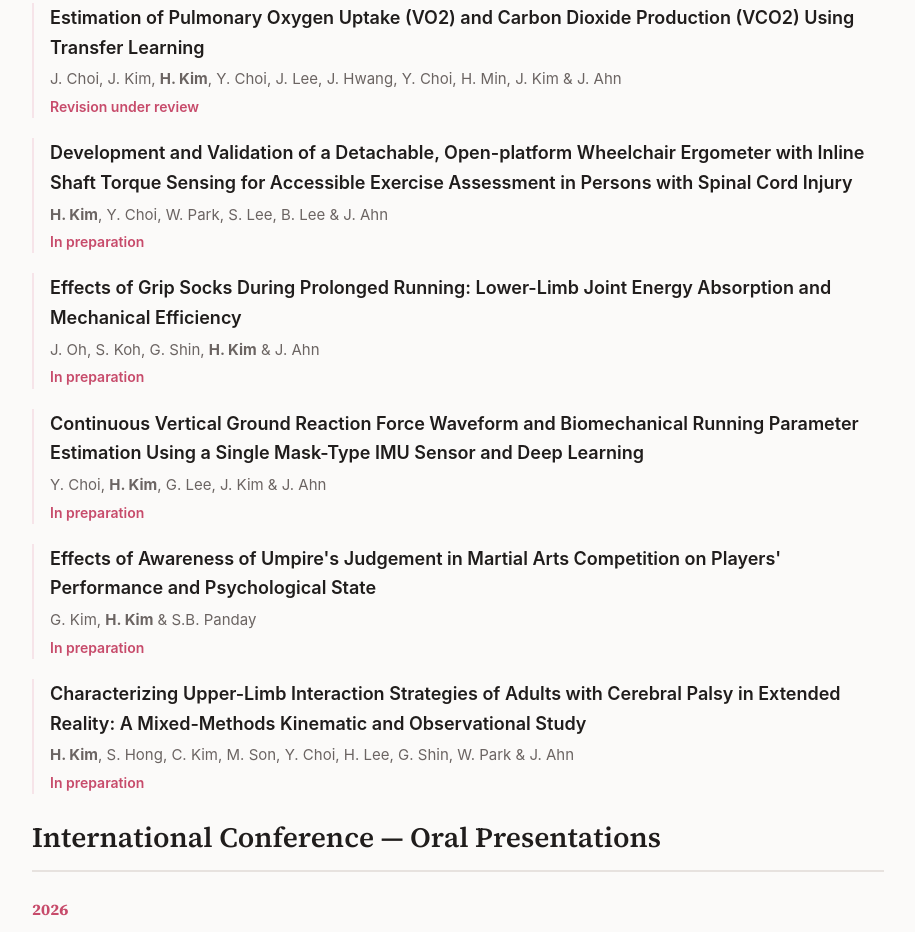
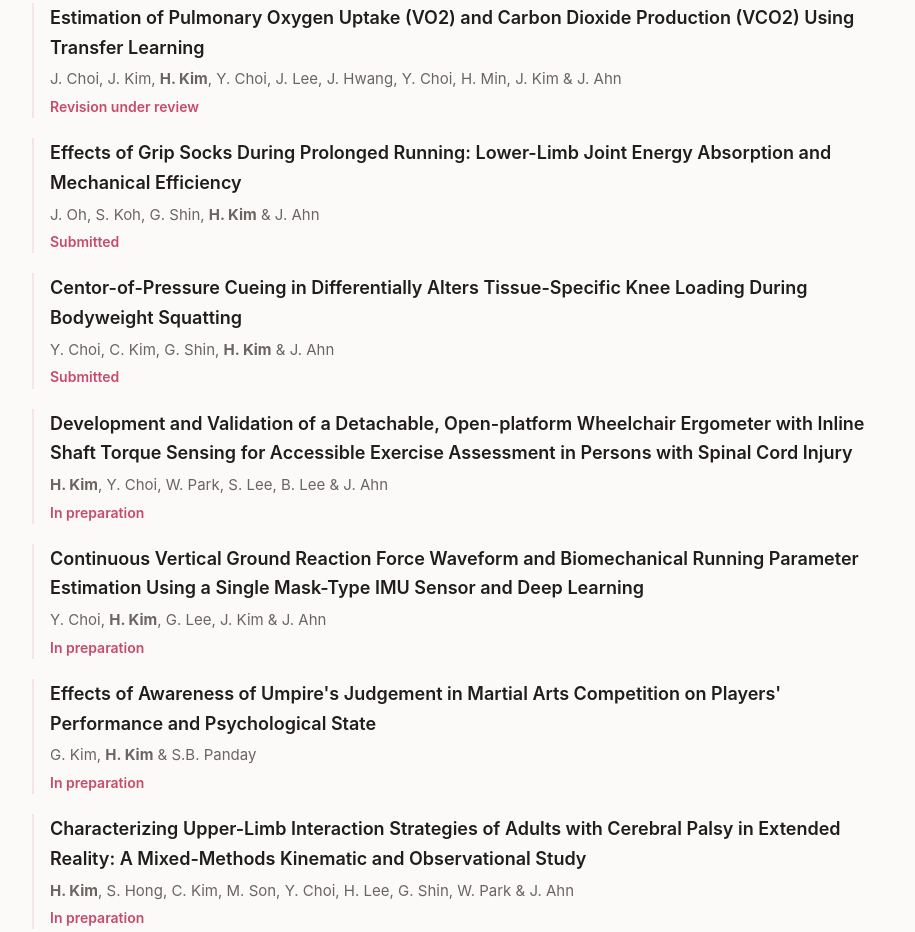
Before and after one commit to HyunjiKimv/hyunjikimv.github.io, a plain HTML site: page publications.html in a window 1280 px wide. Shown: the part 1816-2748 px from the top of the page, without its empty margins (182-1097 px from the left). Drawn offline with Linux system fonts and the light colour scheme.

Commit message:
Update publications.html

```diff
--- a/publications.html
+++ b/publications.html
@@ -99,13 +99,18 @@
       <div class="pub-venue"><span class="pub-status">Revision under review</span></div>
     </div>
     <div class="pub-entry">
+      <div class="pub-title">Effects of Grip Socks During Prolonged Running: Lower-Limb Joint Energy Absorption and Mechanical Efficiency</div>
+      <div class="pub-authors">J. Oh, S. Koh, G. Shin, <strong>H. Kim</strong> &amp; J. Ahn</div>
+      <div class="pub-venue"><span class="pub-status">Submitted</span></div>
+    </div>
+    <div class="pub-entry">
+      <div class="pub-title">Centor-of-Pressure Cueing in Differentially Alters Tissue-Specific Knee Loading During Bodyweight Squatting</div>
+      <div class="pub-authors">Y. Choi, C. Kim, G. Shin, <strong>H. Kim</strong> &amp; J. Ahn</div>
+      <div class="pub-venue"><span class="pub-status">Submitted</span></div>
+    </div>
+    <div class="pub-entry">
       <div class="pub-title">Development and Validation of a Detachable, Open-platform Wheelchair Ergometer with Inline Shaft Torque Sensing for Accessible Exercise Assessment in Persons with Spinal Cord Injury</div>
       <div class="pub-authors"><strong>H. Kim</strong>, Y. Choi, W. Park, S. Lee, B. Lee &amp; J. Ahn</div>
-      <div class="pub-venue"><span class="pub-status">In preparation</span></div>
-    </div>
-    <div class="pub-entry">
-      <div class="pub-title">Effects of Grip Socks During Prolonged Running: Lower-Limb Joint Energy Absorption and Mechanical Efficiency</div>
-      <div class="pub-authors">J. Oh, S. Koh, G. Shin, <strong>H. Kim</strong> &amp; J. Ahn</div>
       <div class="pub-venue"><span class="pub-status">In preparation</span></div>
     </div>
     <div class="pub-entry">
```
